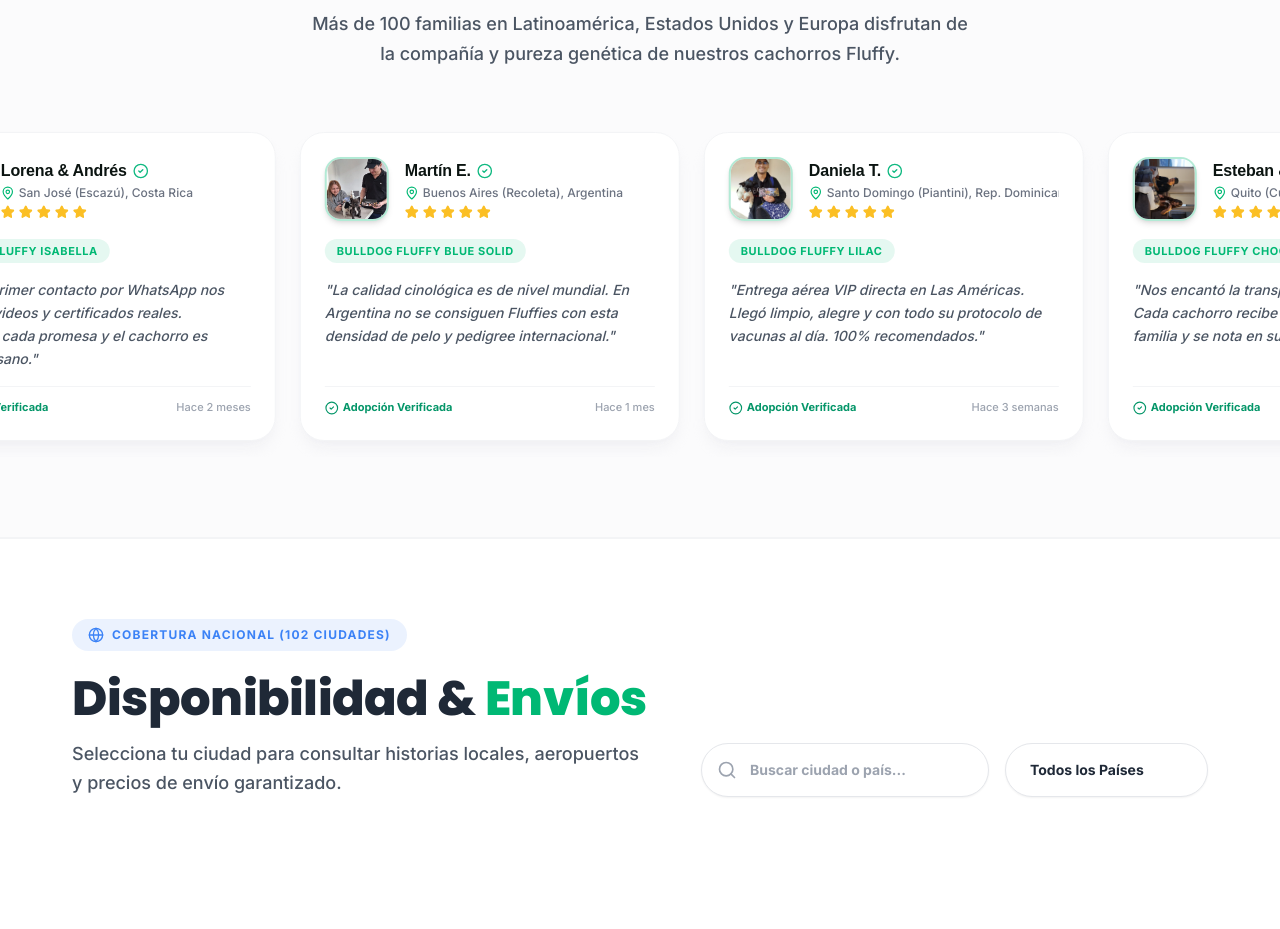
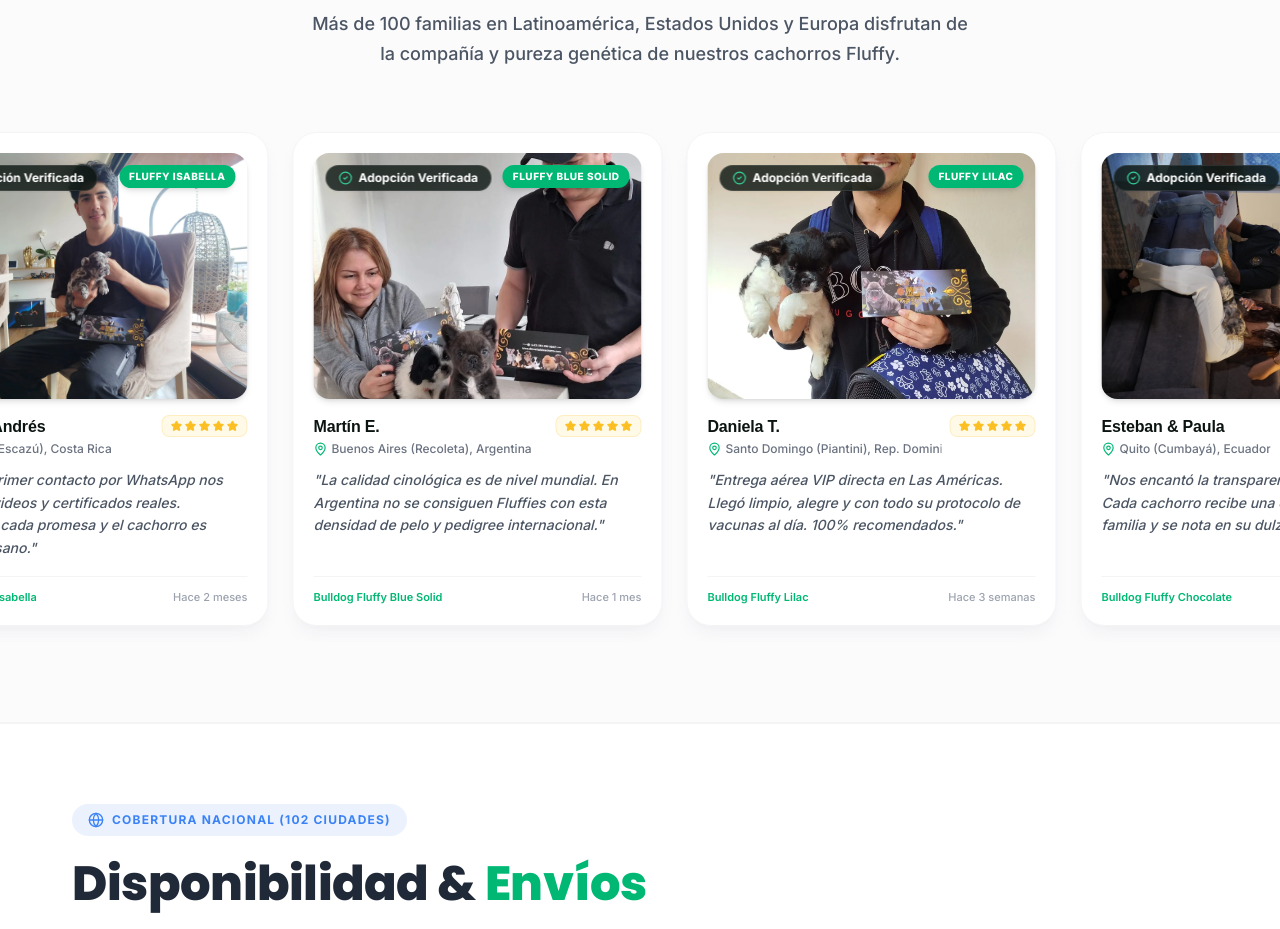
Before and after one commit to LivingNow05/fluffy-vip-programmatic, a React (Vite) app: page / in a window 1280 px wide. Shown: the part 4140-5069 px from the top of the page. Built offline with nearby package versions, Linux system fonts and the light colour scheme.

Commit message:
feat(ui): make testimonial client & puppy images the visual protagonist of each card

```diff
--- a/src/components/TestimoniosMarquee.tsx
+++ b/src/components/TestimoniosMarquee.tsx
@@ -1,6 +1,6 @@
 import React from 'react';
 import { motion } from 'framer-motion';
-import { Sparkles, Star, CheckCircle2, MapPin, Heart } from 'lucide-react';
+import { Star, CheckCircle2, MapPin, Heart } from 'lucide-react';
 import { TESTIMONIOS_DATA, TestimonioItem } from '../data/testimonios';
 import { AnimatedHeading } from './AnimatedHeading';
 
@@ -41,57 +41,56 @@ export const TestimoniosMarquee: React.FC<Props> = ({ className = '' }) => {
           {marqueeList.map((t, idx) => (
             <div
               key={`${t.id}-${idx}`}
-              className="w-[320px] sm:w-[380px] shrink-0 bg-white dark:bg-gray-800 rounded-3xl p-6 border border-gray-100 dark:border-gray-700/80 shadow-lg shadow-gray-200/40 dark:shadow-none hover:-translate-y-1.5 transition-all duration-300 flex flex-col justify-between"
+              className="w-[320px] sm:w-[370px] shrink-0 bg-white dark:bg-gray-800 rounded-3xl p-5 border border-gray-100 dark:border-gray-700/80 shadow-lg shadow-gray-200/40 dark:shadow-none hover:-translate-y-1.5 transition-all duration-300 flex flex-col justify-between group/card"
             >
               <div>
-                {/* Header: Photo & Client Info */}
-                <div className="flex items-center gap-4 mb-4">
-                  <div className="relative w-16 h-16 rounded-2xl overflow-hidden shadow-md shrink-0 border-2 border-cornflower/30">
+                {/* PROTAGONIST IMAGE: High-impact photo showcase */}
+                <div className="relative aspect-[4/3] w-full rounded-2xl overflow-hidden mb-4 shadow-md bg-gray-100 dark:bg-gray-700">
                   <img
                     src={t.foto}
-                      alt={t.nombre}
-                      className="w-full h-full object-cover"
+                    alt={`${t.nombre} con su cachorro Fluffy`}
+                    className="w-full h-full object-cover transition-transform duration-700 group-hover/card:scale-105"
                     loading="lazy"
                   />
+                  {/* Floating badge top-left */}
+                  <div className="absolute top-3 left-3 bg-obsidian/80 dark:bg-obsidian/90 backdrop-blur-md text-white text-[10px] sm:text-xs font-bold px-3 py-1 rounded-full flex items-center gap-1.5 shadow-sm border border-white/10">
+                    <CheckCircle2 className="w-3.5 h-3.5 text-emerald-400 shrink-0" />
+                    <span>Adopción Verificada</span>
                   </div>
-                  <div className="min-w-0 flex-1">
-                    <div className="flex items-center gap-1.5">
+                  {/* Floating badge top-right */}
+                  <div className="absolute top-3 right-3 bg-cornflower text-white text-[9px] sm:text-[10px] font-extrabold uppercase px-2.5 py-1 rounded-full tracking-wider shadow-md">
+                    {t.manto.replace('Bulldog ', '')}
+                  </div>
+                </div>
+
+                {/* Client Info & Rating Header */}
+                <div className="flex items-start justify-between gap-2 mb-3">
+                  <div className="min-w-0">
                     <h4 className="font-bold text-base text-obsidian dark:text-canvas truncate">
                       {t.nombre}
                     </h4>
-                      <CheckCircle2 className="w-4 h-4 text-emerald-500 shrink-0" />
-                    </div>
                     <p className="text-xs text-gray-500 dark:text-gray-400 font-medium flex items-center gap-1 mt-0.5 truncate">
                       <MapPin className="w-3.5 h-3.5 text-cornflower shrink-0" />
                       <span>{t.ciudad}, {t.pais}</span>
                     </p>
-                    <div className="flex items-center gap-1 text-amber-400 text-xs mt-1">
+                  </div>
+                  <div className="flex items-center gap-0.5 text-amber-400 text-xs shrink-0 bg-amber-400/10 px-2 py-1 rounded-lg border border-amber-400/20">
                     {[...Array(t.rating)].map((_, i) => (
-                        <Star key={i} className="w-3.5 h-3.5 fill-amber-400 text-amber-400" />
+                      <Star key={i} className="w-3 h-3 fill-amber-400 text-amber-400" />
                     ))}
                   </div>
                 </div>
-                </div>
-
-                {/* Badge Variety */}
-                <div className="mb-4">
-                  <span className="inline-block bg-cornflower/10 text-cornflower dark:text-emerald-400 text-[11px] font-bold px-3 py-1 rounded-full uppercase tracking-wider">
-                    {t.manto}
-                  </span>
-                </div>
 
                 {/* Testimonial Quote */}
-                <p className="text-sm text-gray-600 dark:text-gray-300 italic font-medium leading-relaxed">
+                <p className="text-sm text-gray-600 dark:text-gray-300 italic font-medium leading-relaxed mb-4">
                   "{t.comentario}"
                 </p>
               </div>
 
-              {/* Footer info */}
-              <div className="mt-4 pt-3 border-t border-gray-100 dark:border-gray-700/60 flex items-center justify-between text-[11px] text-gray-400 font-medium">
-                <span className="flex items-center gap-1 text-emerald-600 dark:text-emerald-400 font-bold">
-                  <CheckCircle2 className="w-3.5 h-3.5" /> Adopción Verificada
-                </span>
-                <span>{t.fecha}</span>
+              {/* Footer with Variety and Date */}
+              <div className="pt-3 border-t border-gray-100 dark:border-gray-700/60 flex items-center justify-between text-[11px] text-gray-400 font-medium">
+                <span className="text-cornflower font-semibold truncate mr-2">{t.manto}</span>
+                <span className="shrink-0">{t.fecha}</span>
               </div>
             </div>
           ))}
@@ -102,53 +101,51 @@ export const TestimoniosMarquee: React.FC<Props> = ({ className = '' }) => {
           {marqueeList.map((t, idx) => (
             <div
               key={`dup-${t.id}-${idx}`}
-              className="w-[320px] sm:w-[380px] shrink-0 bg-white dark:bg-gray-800 rounded-3xl p-6 border border-gray-100 dark:border-gray-700/80 shadow-lg shadow-gray-200/40 dark:shadow-none hover:-translate-y-1.5 transition-all duration-300 flex flex-col justify-between"
+              className="w-[320px] sm:w-[370px] shrink-0 bg-white dark:bg-gray-800 rounded-3xl p-5 border border-gray-100 dark:border-gray-700/80 shadow-lg shadow-gray-200/40 dark:shadow-none hover:-translate-y-1.5 transition-all duration-300 flex flex-col justify-between group/card"
             >
               <div>
-                <div className="flex items-center gap-4 mb-4">
-                  <div className="relative w-16 h-16 rounded-2xl overflow-hidden shadow-md shrink-0 border-2 border-cornflower/30">
+                {/* PROTAGONIST IMAGE: High-impact photo showcase */}
+                <div className="relative aspect-[4/3] w-full rounded-2xl overflow-hidden mb-4 shadow-md bg-gray-100 dark:bg-gray-700">
                   <img
                     src={t.foto}
-                      alt={t.nombre}
-                      className="w-full h-full object-cover"
+                    alt={`${t.nombre} con su cachorro Fluffy`}
+                    className="w-full h-full object-cover transition-transform duration-700 group-hover/card:scale-105"
                     loading="lazy"
                   />
+                  <div className="absolute top-3 left-3 bg-obsidian/80 dark:bg-obsidian/90 backdrop-blur-md text-white text-[10px] sm:text-xs font-bold px-3 py-1 rounded-full flex items-center gap-1.5 shadow-sm border border-white/10">
+                    <CheckCircle2 className="w-3.5 h-3.5 text-emerald-400 shrink-0" />
+                    <span>Adopción Verificada</span>
                   </div>
-                  <div className="min-w-0 flex-1">
-                    <div className="flex items-center gap-1.5">
+                  <div className="absolute top-3 right-3 bg-cornflower text-white text-[9px] sm:text-[10px] font-extrabold uppercase px-2.5 py-1 rounded-full tracking-wider shadow-md">
+                    {t.manto.replace('Bulldog ', '')}
+                  </div>
+                </div>
+
+                <div className="flex items-start justify-between gap-2 mb-3">
+                  <div className="min-w-0">
                     <h4 className="font-bold text-base text-obsidian dark:text-canvas truncate">
                       {t.nombre}
                     </h4>
-                      <CheckCircle2 className="w-4 h-4 text-emerald-500 shrink-0" />
-                    </div>
                     <p className="text-xs text-gray-500 dark:text-gray-400 font-medium flex items-center gap-1 mt-0.5 truncate">
                       <MapPin className="w-3.5 h-3.5 text-cornflower shrink-0" />
                       <span>{t.ciudad}, {t.pais}</span>
                     </p>
-                    <div className="flex items-center gap-1 text-amber-400 text-xs mt-1">
+                  </div>
+                  <div className="flex items-center gap-0.5 text-amber-400 text-xs shrink-0 bg-amber-400/10 px-2 py-1 rounded-lg border border-amber-400/20">
                     {[...Array(t.rating)].map((_, i) => (
-                        <Star key={i} className="w-3.5 h-3.5 fill-amber-400 text-amber-400" />
+                      <Star key={i} className="w-3 h-3 fill-amber-400 text-amber-400" />
                     ))}
                   </div>
                 </div>
-                </div>
 
-                <div className="mb-4">
-                  <span className="inline-block bg-cornflower/10 text-cornflower dark:text-emerald-400 text-[11px] font-bold px-3 py-1 rounded-full uppercase tracking-wider">
-                    {t.manto}
-                  </span>
-                </div>
-
-                <p className="text-sm text-gray-600 dark:text-gray-300 italic font-medium leading-relaxed">
+                <p className="text-sm text-gray-600 dark:text-gray-300 italic font-medium leading-relaxed mb-4">
                   "{t.comentario}"
                 </p>
               </div>
 
-              <div className="mt-4 pt-3 border-t border-gray-100 dark:border-gray-700/60 flex items-center justify-between text-[11px] text-gray-400 font-medium">
-                <span className="flex items-center gap-1 text-emerald-600 dark:text-emerald-400 font-bold">
-                  <CheckCircle2 className="w-3.5 h-3.5" /> Adopción Verificada
-                </span>
-                <span>{t.fecha}</span>
+              <div className="pt-3 border-t border-gray-100 dark:border-gray-700/60 flex items-center justify-between text-[11px] text-gray-400 font-medium">
+                <span className="text-cornflower font-semibold truncate mr-2">{t.manto}</span>
+                <span className="shrink-0">{t.fecha}</span>
               </div>
             </div>
           ))}
```
Lines whose indentation alone changed are shown as unchanged.
